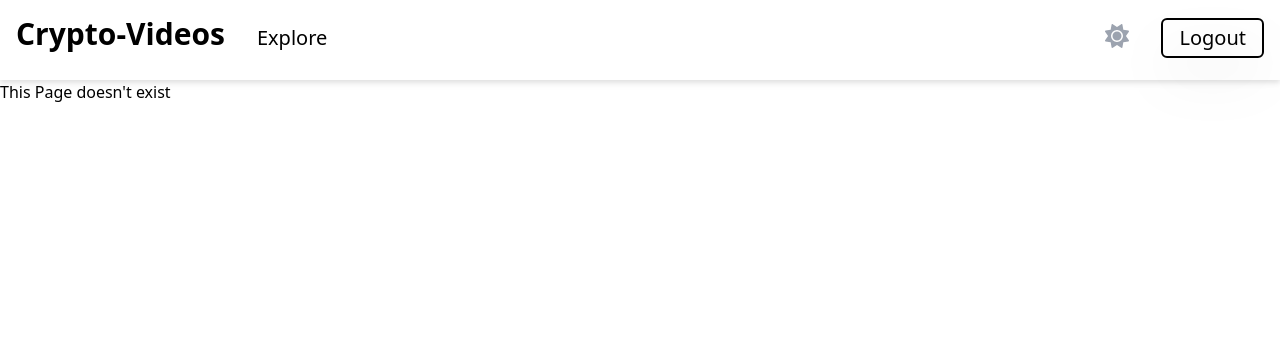
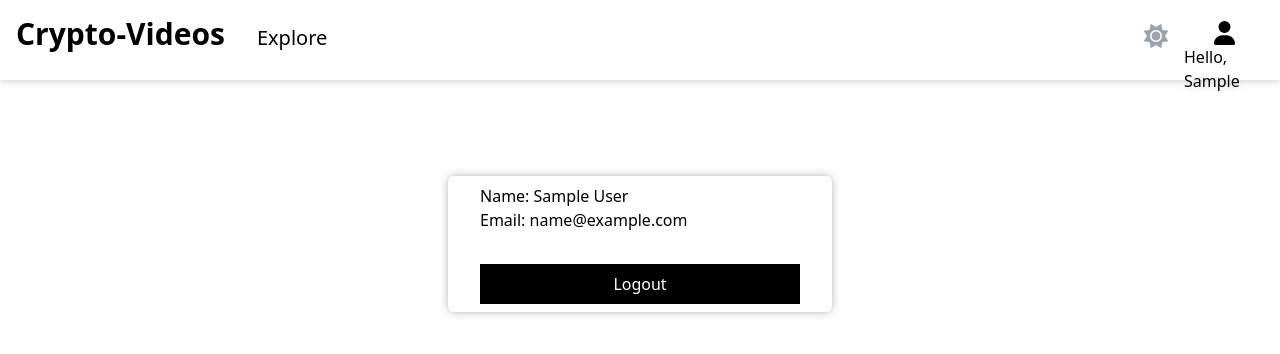
Before and after one commit to HeyNitin/Crypto-Videos, a React (Create React App) app: page /profile in a window 1280 px wide. Shown: the top 354 px of the page. Built offline with nearby package versions, Linux system fonts and the light colour scheme; sample sign-in values are in the browser's storage; what miragejs would draw is missing.

Commit message:
Added profile page

```diff
--- a/src/backend/db/users.js
+++ b/src/backend/db/users.js
@@ -9,8 +9,7 @@ import { formatDate } from "../utils/authUtils";
 export const users = [
 	{
 		_id: uuid(),
-		firstName: "Nitin",
-		lastName: "Kalra",
+		name: "Nitin Kalra",
 		email: "nitin@cryptovideos.com",
 		password: "justfortest",
 		createdAt: formatDate(),
--- a/src/components/header/headerComponent.tsx
+++ b/src/components/header/headerComponent.tsx
@@ -1,32 +1,26 @@
 import { NavLink, useNavigate } from "react-router-dom";
 import { FontAwesomeIcon } from "@fortawesome/react-fontawesome";
-import { faMoon, faSun, faBars } from "@fortawesome/free-solid-svg-icons";
+import {
+	faMoon,
+	faSun,
+	faBars,
+	faUser,
+} from "@fortawesome/free-solid-svg-icons";
 import { headerTypes } from "components/header/headerTypes.type";
 import { useEffect } from "react";
 import { useVideo } from "contexts/videoContext/videoContext";
 import { useAuth } from "contexts/authContext/authContext";
-import { showToast } from "components/toast/toast";
+import { getFirstName } from "services/getFirstNameService";
 
 const Header = ({ darkMode, setDarkMode, setIsNavbarActive }: headerTypes) => {
 	const Navigate = useNavigate();
 	const { dispatch } = useVideo();
-	const { token, setToken } = useAuth();
+	const { token, user } = useAuth();
 
 	useEffect(() => {
 		const theme = localStorage.getItem("theme");
 		theme === "true" && setDarkMode(true);
 	}, [setDarkMode]);
-
-	const loginHandler = () => {
-		Navigate("/login");
-	};
-
-	const logoutHandler = () => {
-		setToken("");
-		localStorage.removeItem("token");
-		Navigate("/");
-		showToast("success", "You're successfully logged out");
-	};
 
 	const themeHandler = () => {
 		setDarkMode((prev: boolean) => {
@@ -58,21 +52,20 @@ const Header = ({ darkMode, setDarkMode, setIsNavbarActive }: headerTypes) => {
 			>
 				<FontAwesomeIcon icon={darkMode ? faMoon : faSun} />
 			</div>
-			{token ? (
-				<button
-					onClick={() => logoutHandler()}
-					className="hidden lg:flex h-10 text-xl p-4 ml-8 border-2 dark:border-white border-black drop-shadow-2xl items-center rounded-md"
-				>
-					Logout
-				</button>
-			) : (
-				<button
-					onClick={() => loginHandler()}
-					className="hidden lg:flex h-10 text-xl p-4 ml-8 border-2 dark:border-white border-black drop-shadow-2xl items-center rounded-md"
-				>
-					Login
-				</button>
-			)}
+			<div
+				onClick={() => (token ? Navigate("/profile") : Navigate("/login"))}
+				className="cursor-pointer flex flex-col ml-4 w-20"
+			>
+				<FontAwesomeIcon
+					className="text-2xl self-center text-black hover:text-slate-700 dark:text-slate-300 dark:hover:text-white"
+					icon={faUser}
+				/>
+				{token ? (
+					<p className="self-center">Hello, {getFirstName(user.name)}</p>
+				) : (
+					<p className="self-center">Login</p>
+				)}
+			</div>
 		</header>
 	);
 };
--- a/src/components/navbar/navbar.tsx
+++ b/src/components/navbar/navbar.tsx
@@ -1,7 +1,6 @@
 import { NavLink } from "react-router-dom";
 import { FontAwesomeIcon } from "@fortawesome/react-fontawesome";
 import {
-	faUser,
 	faHouse,
 	faMagnifyingGlass,
 	faRadio,
@@ -9,28 +8,16 @@ import {
 	faThumbsUp,
 	faClockRotateLeft,
 } from "@fortawesome/free-solid-svg-icons";
-import { useAuth } from "contexts/authContext/authContext";
 
 type navbarTypes = {
 	isNavbarActive: boolean;
 };
 
 const Navbar = ({ isNavbarActive }: navbarTypes): JSX.Element => {
-	const { token } = useAuth();
 	return (
 		<>
 			{isNavbarActive && (
 				<nav className="sidebar navbar z-20 dark:text-white bg-white dark:bg-slate-700 shadow-footer fixed min-h-screen w-60 py-8 px-4 flex flex-col space-y-4 lg:hidden transition-all ease-in duration-300">
-					<NavLink to={"/login"}>
-						<div
-							className={
-								"hover:bg-slate-200 dark:hover:bg-slate-500 py-2 p-1 rounded-md flex flex-row items-center gap-4"
-							}
-						>
-							<FontAwesomeIcon icon={faUser} />
-							Login
-						</div>
-					</NavLink>
 					<NavLink to={"/"}>
 						<div
 							className={
--- a/src/components/routes/routes.tsx
+++ b/src/components/routes/routes.tsx
@@ -11,6 +11,7 @@ import { Signup } from "pages/signup/signup";
 import { Error } from "pages/error/error";
 import RequireAuth from "components/auth/requireAuth";
 import RequireNoAuth from "components/auth/requireNoAuth";
+import { Profile } from "pages/profile/profile";
 
 const Routes = (): JSX.Element => {
 	return (
@@ -51,6 +52,14 @@ const Routes = (): JSX.Element => {
 					}
 				/>
 				<Route
+					path="/profile"
+					element={
+						<RequireAuth>
+							<Profile />
+						</RequireAuth>
+					}
+				/>
+				<Route
 					path="/login"
 					element={
 						<RequireNoAuth>
--- a/src/contexts/authContext/authContext.tsx
+++ b/src/contexts/authContext/authContext.tsx
@@ -9,10 +9,18 @@ import {
 const authContext = createContext<{
 	token: string;
 	setToken: Function;
-}>({ token: "", setToken: () => {} });
+	user: { id: string; name: string; email: string };
+	setUser: Function;
+}>({
+	token: "",
+	setToken: () => {},
+	user: { id: "", name: "", email: "" },
+	setUser: () => {},
+});
 
 const AuthProvider = ({ children }: { children: ReactNode }): JSX.Element => {
 	const [token, setToken] = useState("");
+	const [user, setUser] = useState({ id: "", name: "", email: "" });
 	useEffect(() => {
 		(async () => {
 			const res = localStorage.getItem("token");
@@ -20,8 +28,13 @@ const AuthProvider = ({ children }: { children: ReactNode }): JSX.Element => {
 		})();
 	}, []);
 
+	useEffect(() => {
+		const res = localStorage.getItem("user");
+		res && setUser(JSON.parse(res));
+	}, []);
+
 	return (
-		<authContext.Provider value={{ token, setToken }}>
+		<authContext.Provider value={{ token, setToken, user, setUser }}>
 			{children}
 		</authContext.Provider>
 	);
--- a/src/pages/login/login.tsx
+++ b/src/pages/login/login.tsx
@@ -19,7 +19,7 @@ const initialValue: loginInitialValueTypes = {
 
 const Login = (): JSX.Element => {
 	const [state, dispatch] = useReducer(loginReducer, initialValue);
-	const { setToken } = useAuth();
+	const { setToken, setUser } = useAuth();
 	const Navigate = useNavigate();
 	const location = useLocation();
 
@@ -33,8 +33,17 @@ const Login = (): JSX.Element => {
 						password: state.password,
 					});
 					setToken(data.encodedToken);
-					state.rememberMe &&
-						localStorage.setItem("token", JSON.stringify(data.encodedToken));
+					setUser(data.foundUser);
+					switch (state.rememberMe) {
+						case true:
+							localStorage.setItem("token", JSON.stringify(data.encodedToken));
+							localStorage.setItem("user", JSON.stringify(data.foundUser));
+							break;
+
+						default:
+							break;
+					}
+
 					showToast("success", "You're successfully logged in");
 				} catch (error) {
 					dispatch({ type: "Error", payload: "Wrong Credentials" });
@@ -122,7 +131,7 @@ const Login = (): JSX.Element => {
 						</label>
 					</div>
 					<div>
-						<button className="w-full text-center p-2 mt-8 bg-slate-500 text-white dark:bg-slate-100 dark:text-black">
+						<button className="w-full text-center p-2 mt-8 bg-black hover:bg-slate-600 text-white dark:bg-slate-100 dark:text-black">
 							Login
 						</button>
 						<p
--- /dev/null
+++ b/src/pages/profile/profile.tsx
@@ -0,0 +1,34 @@
+import { useAuth } from "contexts/authContext/authContext";
+import { showToast } from "components/toast/toast";
+import { useNavigate } from "react-router-dom";
+
+const Profile = (): JSX.Element => {
+	const { user, setToken, setUser } = useAuth();
+	const Navigate = useNavigate();
+
+	const logoutHandler = () => {
+		setToken("");
+		localStorage.removeItem("token");
+		Navigate("/");
+		setUser({ id: "", name: "", email: "" });
+		localStorage.removeItem("user");
+		showToast("success", "You're successfully logged out");
+	};
+
+	return (
+		<div className="flex">
+			<div className="mx-auto mb-8 mt-24 h-fit shadow-card w-96 rounded-md py-2 px-8 text-md">
+				<p>Name: {user.name}</p>
+				<p>Email: {user.email}</p>
+				<button
+					className="w-full text-center p-2 mt-8 bg-black hover:bg-slate-600 text-white dark:bg-slate-100 dark:text-black"
+					onClick={() => logoutHandler()}
+				>
+					Logout
+				</button>
+			</div>
+		</div>
+	);
+};
+
+export { Profile };
--- a/src/pages/signup/signup.tsx
+++ b/src/pages/signup/signup.tsx
@@ -24,7 +24,7 @@ const initialValue: signupInitialValueTypes = {
 
 const Signup = (): JSX.Element => {
 	const [state, dispatch] = useReducer(signupRedcuer, initialValue);
-	const { setToken } = useAuth();
+	const { setToken, setUser } = useAuth();
 	const Navigate = useNavigate();
 	const location = useLocation();
 
@@ -77,10 +77,10 @@ const Signup = (): JSX.Element => {
 					password: state.password,
 					name: state.name,
 				});
-				console.log(res);
 				switch (res.status) {
 					case 201:
 						setToken(res.data.encodedToken);
+						setUser(res.data.createdUser);
 						showToast("success", "You're successfully Signed Up");
 						break;
 
@@ -171,7 +171,7 @@ const Signup = (): JSX.Element => {
 						<label htmlFor="tnc">I accept all terms & conditions</label>
 					</div>
 					<div>
-						<button className="w-full text-center p-2 mt-8 bg-slate-500 text-white dark:bg-slate-100 dark:text-black">
+						<button className="w-full text-center p-2 mt-8 bg-black hover:bg-slate-600 text-white dark:bg-slate-100 dark:text-black">
 							Sign-Up
 						</button>
 						<p
--- /dev/null
+++ b/src/services/getFirstNameService.tsx
@@ -0,0 +1,12 @@
+const getFirstName = (name: string) => {
+	let firstname = "";
+	for (let x of name) {
+		if (x === " ") {
+			return firstname;
+		}
+		firstname += x;
+	}
+	return firstname;
+};
+
+export { getFirstName };
```
Also changed, not shown: 1 other file (tests, documents, lock files or other folders).
